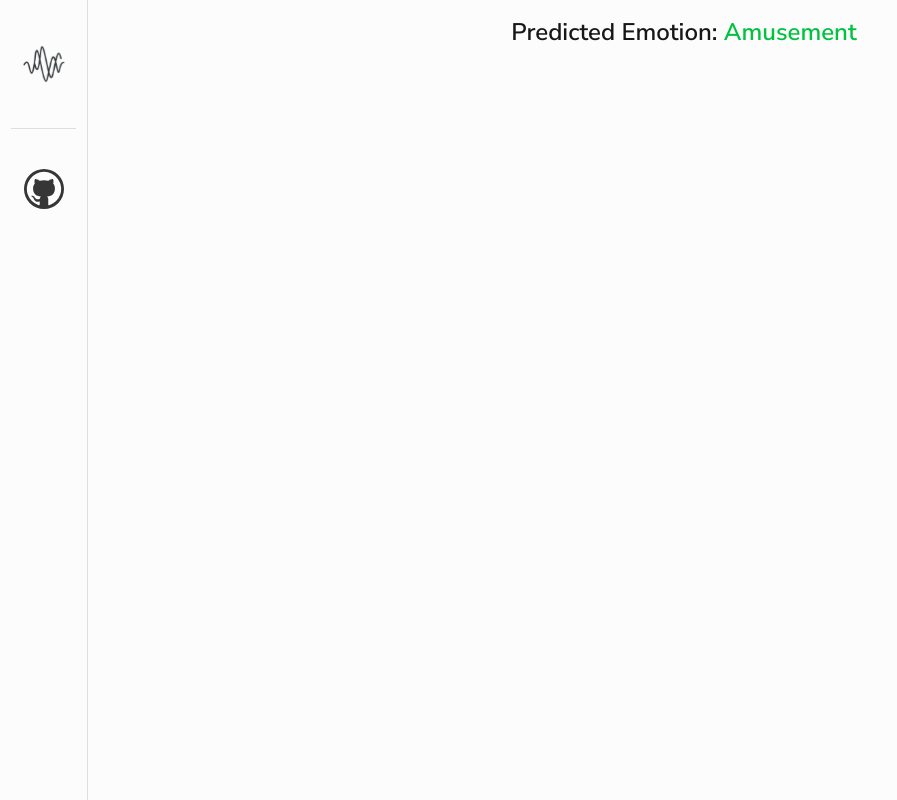
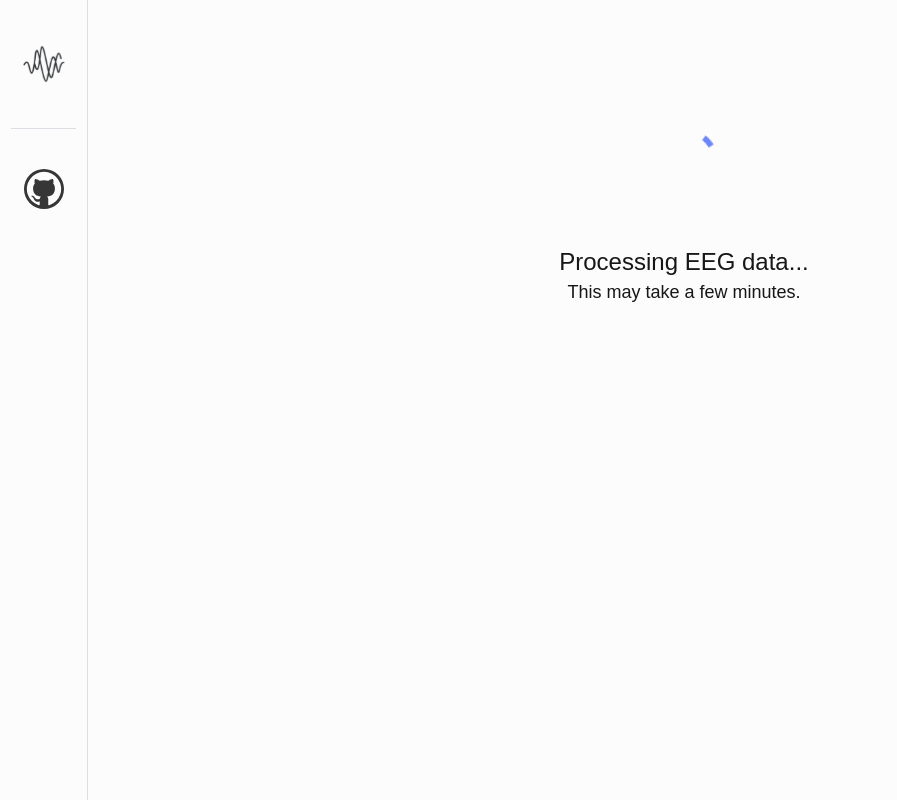
Before and after one commit to sfu-cmpt340/EMOTIC_g3, a Next.js app in the folder emotic-njs-app/: page /app in a window 1280 px wide. Shown: the whole page, without its empty margins (0-897 px from the left). Built offline with nearby package versions, Linux system fonts and the light colour scheme.

Commit message:
Add loading state and theme context

```diff
--- /dev/null
+++ b/emotic-njs-app/src/app/ThemeProvider.tsx
@@ -0,0 +1,31 @@
+"use client";
+
+import { LightThemeContext } from "./config/contexts";
+import { useEffect, useState } from "react";
+
+export default function ThemeProvider({ children }: { children: React.ReactNode }) {
+  const [isLightTheme, setIsLightTheme] = useState(false);
+
+  useEffect(() => {
+    // This checks if the user prefers a light theme
+    const prefersLightTheme = window.matchMedia("(prefers-color-scheme: light)").matches;
+    setIsLightTheme(prefersLightTheme);
+
+    const handleThemeChange = (event: MediaQueryListEvent) => {
+      setIsLightTheme(event.matches);
+    };
+
+    // Listen for changes in the system theme
+    window.matchMedia("(prefers-color-scheme: light)").addEventListener("change", handleThemeChange);
+
+    return () => {
+      window.matchMedia("(prefers-color-scheme: light)").removeEventListener("change", handleThemeChange);
+    };
+  }, []);
+
+  return (
+    <LightThemeContext.Provider value={isLightTheme}>
+      {children}
+    </LightThemeContext.Provider>
+  );
+}
--- a/emotic-njs-app/src/app/app/page.tsx
+++ b/emotic-njs-app/src/app/app/page.tsx
@@ -1,20 +1,69 @@
 "use client";
 
+import { useSearchParams } from "next/navigation";
 import Sidebar from "../components/landing/Sidebar";
 import EmotionDisplay from "../components/app/EmotionDisplay";
+import { useEffect, useState } from "react";
 import { Emotion } from "../config/EmotionsConfig";
+import CircularIndeterminate from "../components/app/CircularIndeterminate";
 
 export default function AppPage() {
+  const searchParams = useSearchParams();
+  const filename = searchParams.get("filename"); // TODO: Retrieve filename from query
+  const [emotion, setEmotion] = useState<Emotion | null>(null);
+  const [loading, setLoading] = useState(true);
+
+  useEffect(() => {
+    const fetchResults = async () => {
+      try {
+        const response = await fetch("http://localhost:5000/process", {
+          method: "POST",
+          headers: { "Content-Type": "application/json" },
+          body: JSON.stringify({ filename }),
+        });
+
+        if (response.ok) {
+          const data = await response.json();
+          const emotion = data.emotion as Emotion;
+          if (Object.values(Emotion).includes(emotion)) {
+            setEmotion(emotion as Emotion);
+          } else {
+            console.error("Unexpected emotion value:", emotion);
+            setEmotion(null);
+          }
+        }
+      } catch (error) {
+        console.error("Error:", error);
+        setEmotion(null);
+      } finally {
+        setLoading(false); // Ensure loading is set to false regardless of success or failure
+      }
+    };
+
+    if (filename) fetchResults();
+  }, [filename]);
+
   return (
     <div className="flex">
-      <div className="">
+      <div>
         <Sidebar />
       </div>
-      <div className="flex-1 min-h-screen flex justify-center bg-lightBackground-500 dark:bg-darkBackground-500">
-        <div className="">
-          <EmotionDisplay emotion={Emotion.Amusement} /> {/* TODO: Need to replace with emotion result passed from backend */}
+      <div className="flex-1 min-h-screen pt-[20%] sm:pt-[10%] px-[5%] sm:px-[10%] flex justify-center bg-lightBackground-500 dark:bg-darkBackground-500">
+        <div className="flex flex-col items-center">
+          {loading ? (
+            <>
+              <div className="mb-12">
+                <CircularIndeterminate />
+              </div>
+              <p className="text-2xl">Processing EEG data...</p>
+              <p className="text-lg">This may take a few minutes.</p>
+            </>
+          ) : emotion ? (
+            <EmotionDisplay emotion={emotion} />
+          ) : (
+            <p className="text-xl text-red-500">Failed to process data.</p>
+          )}
         </div>
-        <div></div>
       </div>
     </div>
   );
--- /dev/null
+++ b/emotic-njs-app/src/app/components/app/CircularIndeterminate.tsx
@@ -0,0 +1,20 @@
+import { useContext } from "react";
+import CircularProgress from "@mui/material/CircularProgress";
+import Box from "@mui/material/Box";
+import { LightThemeContext } from "../../config/contexts";
+
+/**
+ * This functional component renders a circular progress indicator centered inside a flexbox container.
+ *
+ * @returns A Box component containing a CircularProgress component.
+ */
+export default function CircularIndeterminate() {
+  const lightTheme = useContext(LightThemeContext);
+  const itemColor = lightTheme ? "#6D86FB" : "#BA51F9";
+
+  return (
+    <Box sx={{ display: "flex" }}>
+      <CircularProgress size={70} sx={{ color: itemColor }} />
+    </Box>
+  );
+}
--- /dev/null
+++ b/emotic-njs-app/src/app/config/contexts.ts
@@ -0,0 +1,3 @@
+import { createContext } from "react";
+
+export const LightThemeContext = createContext(false);
--- a/emotic-njs-app/src/app/layout.tsx
+++ b/emotic-njs-app/src/app/layout.tsx
@@ -2,6 +2,7 @@ import type { Metadata } from "next";
 import "./globals.css";
 import FaviconSwitcher from "./components/landing/FaviconSwitcher";
 import ThemeUpdater from "./ThemeUpdater";
+import ThemeProvider from "./ThemeProvider";
 
 export const metadata: Metadata = {
   title: "EMOTIC",
@@ -21,7 +22,9 @@ export default function RootLayout({
       <body>
         <FaviconSwitcher />
         <ThemeUpdater /> {/* TODO: Not sure this is necessary, but it doesn't break the app to keep it so I'm leaving it here */}
-        {children}
+        <ThemeProvider>
+          {children}
+        </ThemeProvider>
       </body>
     </html>
   );
--- a/emotic-njs-app/src/app/page.tsx
+++ b/emotic-njs-app/src/app/page.tsx
@@ -39,7 +39,7 @@ export default function LandingPage() {
 
   return (
     <div className="flex">
-      <div className="">
+      <div>
         <Sidebar />
       </div>
       <div className="flex-1 min-h-screen pt-[5%] px-[5%] sm:px-[10%] flex justify-center bg-lightBackground-500 dark:bg-darkBackground-500">
```
Also changed, not shown: emotic-njs-app/package.json (+9 -6 lines), 1 other file (tests, documents, lock files or other folders).
